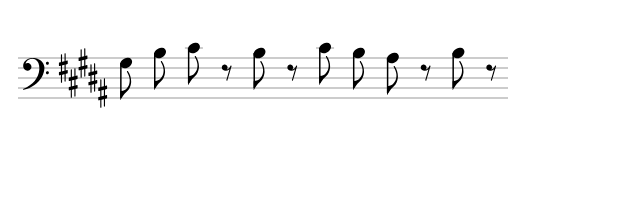
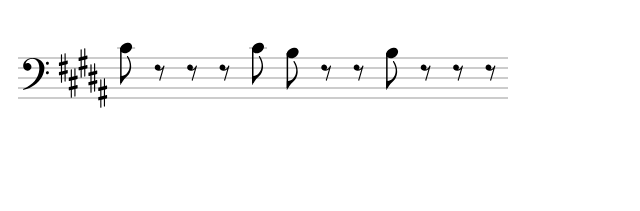
Before and after one commit to oliverxu07/drumming, a plain HTML site: page index.html in a window 1280 px wide. Shown: the whole page, without its empty margins (0-640 px from the left). Drawn offline with Linux system fonts and the light colour scheme.

Commit message:
fix melodic turns algo, write functions to convert internal pattern arrays to vexflow strings

```diff
--- a/index.html
+++ b/index.html
@@ -5,23 +5,216 @@
 <body>
 
 <script src="vexflow-min.js"></script>
-<div id="boo"/>
+<div id="elem"/>
 
 <script>
 
-	// Create an SVG renderer and attach it to the DIV element named "boo".
-	var vf = new Vex.Flow.Factory({renderer: {elementId: 'boo'}});
+/*
+ * rest -1
+ * G# 0
+ * A# 2
+ * B 3
+ * C# 5
+ */
+
+ 	// create the composite resultant pattern from two individual patterns
+ 	function createComposite(drummer1, drummer2) {
+ 		// composite will be an array of arrays
+ 		var composite = new Array(12);
+ 		var numPatterns = 1;
+
+ 		// iterate through the 12 8th notes in a bar of 12/8
+ 		for (var i = 0; i < composite.length; i++) {
+ 			if (drummer1[i] != -1 && drummer2[i] != -1) {
+ 				// composite[i] has 3 possibilities: note1, note2, or rest
+ 				composite[i] = [drummer1[i], drummer2[i], -1];
+ 			}
+ 			else if (drummer1[i] == -1 && drummer2[i] == -1) {
+ 				// composite[i] has 1 possibility: rest
+ 				composite[i] = [-1];
+ 			}
+ 			else {
+ 				// compsite[i] has 2 possibilities: note or rest
+ 				composite[i] = [drummer1[i], drummer2[i]];
+ 			}
+ 			// calculate the number of patterns possible so far
+ 			numPatterns *= composite[i].length;
+ 		}
+ 		return composite;
+ 	}
+
+ 	function genAllPatterns(composite) {
+ 		// indices represents the number of possibilities used at each 8th note so far in our generation process (index of subarray)
+ 		var indices = new Array(12);
+ 		for (var i = 0; i < indices.length; i++) {
+ 			indices[i] = 0;
+ 		}
+
+ 		var allPatterns = [];
+ 		n = 12;
+ 		while (1) {
+ 			var pattern = new Array(n);
+ 			// generate one pattern
+ 			for (var i = 0; i < n; i++) {
+ 				pattern[i] = composite[i][indices[i]];
+ 			}
+ 			allPatterns.push(pattern);
+ 			// next is an index for composite that refers to the next array that will be iterated through
+ 			var next = n - 1;
+ 			// check to see if possibilities at index next still exist
+ 			while (next >= 0 && (indices[next] + 1 >= composite[next].length)) {
+ 				// if there are one or zero possibilities remaining, decrement next so that in the next iteration of the outer loop, we iterate through the next subarray that has possibilities remaining
+ 				next--;
+ 			}
+ 			if (next < 0) {
+ 				// done with generation process
+ 				break;
+ 			}
+ 			// in the next iteration of the outer loop, we will use one more possibility at composite[next]
+ 			indices[next] += 1;
+ 			// reset indices to the right of next
+ 			for (var i = next + 1; i < n; i++) {
+ 				indices[i] = 0;
+ 			}
+ 		}
+ 		return allPatterns;
+ 	}
+
+ 	function countNotes(pattern) {
+ 		var count = 0;
+ 		for (var i = 0; i < pattern.length; i++) {
+ 			if (pattern[i] != -1) {
+ 				count++;
+ 			}
+ 		}
+ 		return count;
+ 	}
+
+ 	function numStableBeats(pattern) {
+ 		return (pattern[0] != -1) + (pattern[4] != -1) + (pattern[8] != -1);
+ 	}
+
+ 	function numMelodicTurns(pattern) {
+ 		var i = 0;
+ 		var melody = new Array();
+ 		// melody consists of the sequence of notes in the pattern without rests
+ 		for (var i = 0; i < pattern.length; i++) {
+ 			if (pattern[i] != -1) {
+ 				melody.push(pattern[i]);
+ 			}
+ 		}
+ 		var numTurns = 0;
+ 		var ascending = 0;
+ 		var descending = 0;
+ 		var currentNote;
+ 		var nextNote;
+ 		for (var i = 0; i < melody.length; i++) {
+ 			currentNote = melody[i];
+ 			if (i == (melody.length - 1)) {
+ 				// compare last note with first note of pattern
+ 				nextNote = melody[0];
+ 			}
+ 			else {
+ 				// compare current note with next note of pattern
+ 				nextNote = melody[i+1];
+ 			}
+ 			if (nextNote - currentNote > 0) {
+ 				// next note is higher
+ 				if (!ascending && !descending) {
+ 					// pattern begins with ascending contour
+ 					ascending = 1;
+ 				}
+ 				else if (descending) {
+ 					// found a turn, previously descending but now ascending
+ 					ascending = 1;
+ 					descending = 0;
+ 					numTurns++;
+ 				}
+ 			}
+ 			else if (nextNote - currentNote < 0) {
+ 				// next note is lower
+ 				if (!ascending && !descending) {
+ 					// pattern begins with descending contour
+ 					descending = 1;
+ 				}
+ 				else if (ascending) {
+ 					// found a turn, previously ascending but now descending
+ 					descending = 1;
+ 					ascending = 0;
+ 					numTurns++;
+ 				}
+ 			}
+ 		}
+ 		return numTurns;
+ 	}
+
+ 	function pickPattern(numNotes, rhythmicStability, melodicContour) {
+ 		var patterns = new Array();
+ 		for (pattern of allPatterns) {
+ 			if (countNotes(pattern) == numNotes && numStableBeats(pattern) == rhythmicStability && numMelodicTurns(pattern) == melodicContour) {
+ 				patterns.push(pattern);
+ 			}
+ 		}
+ 		if (patterns.length == 0) {
+ 			return -1;
+ 		}
+ 		var randomPattern = patterns[Math.floor(Math.random() * patterns.length)];
+ 		return randomPattern;
+ 	}
+
+	function getNote(num) {
+		switch (num) {
+			case -1:
+				return 'e3/r';
+			case 0:
+				return 'g3/8';
+			case 2:
+				return 'a3/8';
+			case 3:
+				return 'b3/8';
+			case 5:
+				return 'c4/8';
+		}
+	}
+
+	function createLine(notes) {
+		var line = new Array();
+		for (note of notes) {
+			line.push(getNote(note));
+		}
+		return line.join();
+	}
+
+	// Create an SVG renderer and attach it to the DIV element named "elem".
+	var vf = new Vex.Flow.Factory({renderer: {elementId: 'elem'}});
 	var score = vf.EasyScore().set({ clef: 'bass', time: '12/8' });
 	var system = vf.System();
 
 	var voice = score.voice.bind(score);
 	var notes = score.notes.bind(score);
 
-	system.addStave({
-	  voices: [voice(notes('g3/8, b3, c4, e3/r, b3, e3/r, c4, b3, a3, e3/r, b3, e3/r'))]
-	}).addClef('bass').addKeySignature('G#m');
+	var drummer1 = [0, 3, 5, -1, 3, -1, 5, 3, 2, -1, 3, -1];
+ 	var drummer2 = [5, -1, 3, -1, 5, 3, 2, -1, 3, -1, 0, 3];
+ 	var composite = createComposite(drummer1, drummer2);
+ 	var allPatterns = genAllPatterns(composite);
 
-	vf.draw();
+ 	var randomPattern = pickPattern(4, 3, 1);
+ 	if (randomPattern < 0) {
+ 		console.log("error!");
+ 	}
+ 	else {
+ 		console.log(randomPattern);
+ 	 	system.addStave({
+ 	 		voices: [
+ 				voice(
+ 					notes(createLine(randomPattern))
+ 				)
+ 			]
+ 	 	}).addClef('bass').addKeySignature('G#m');
+
+ 		vf.draw();
+ 	}
+
 
 </script>
 
```
Also changed, not shown: test.js (deleted, +0 -131 lines).
